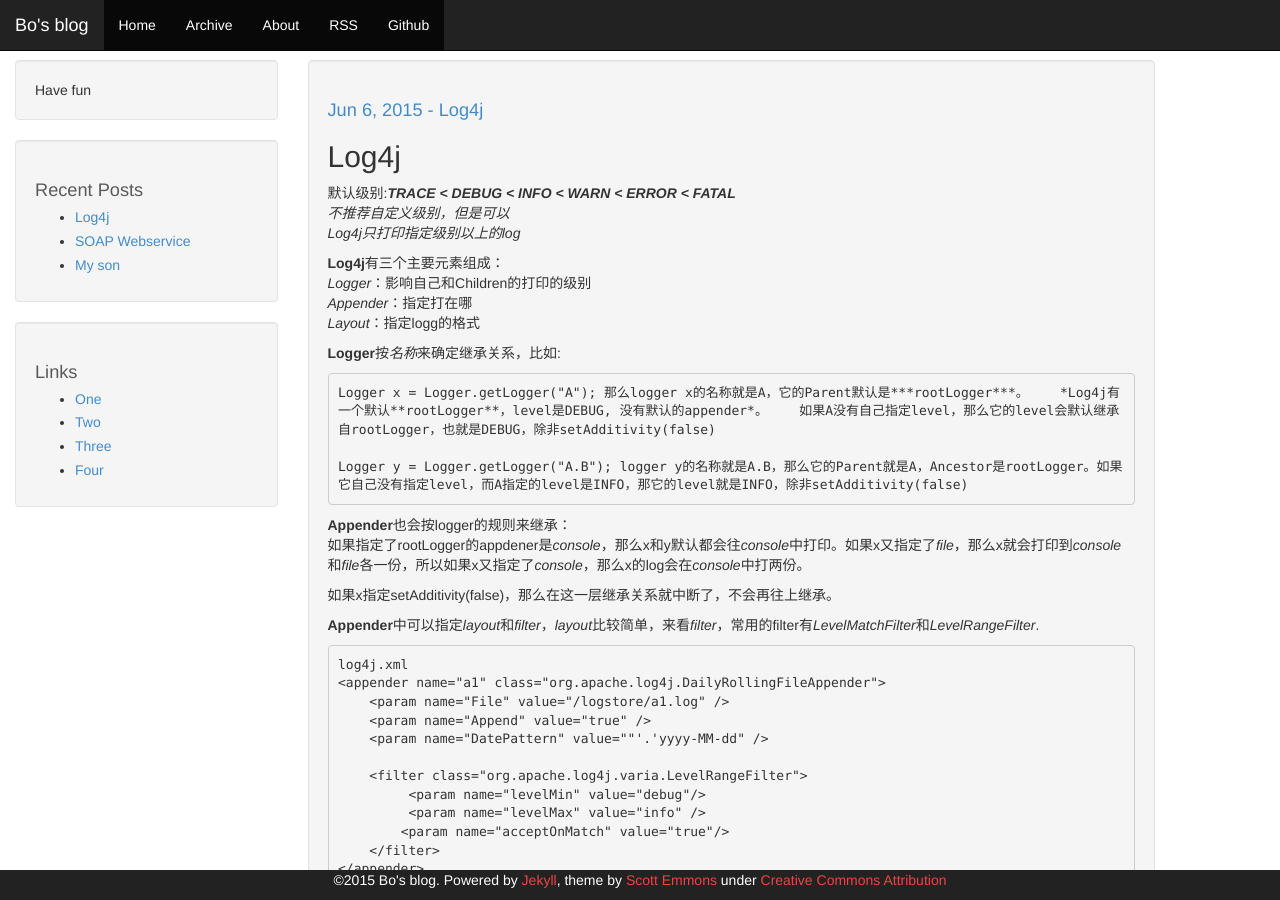
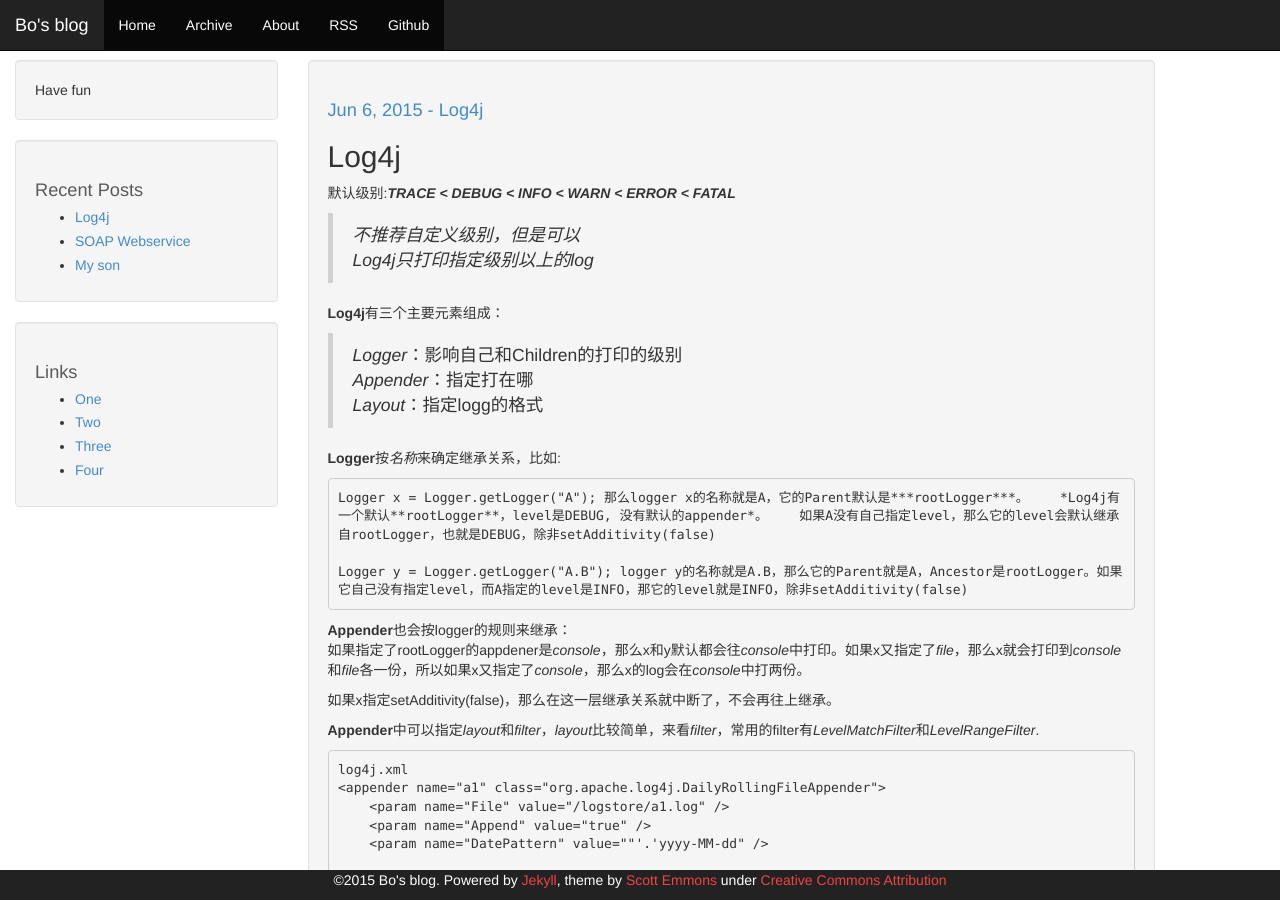
Before and after one commit to fungbo/fungbo.github.io, a Jekyll site: the page built from _posts/2015-06-06-log4j.md, in a window 1280 px wide and 900 px high. Built offline with Jekyll 4.4.1, drawn with Linux system fonts in a browser that asks for light colours; Markdown is read by kramdown in place of the engine named in the settings.

Commit message:
Change log4j format

```diff
--- a/_posts/2015-06-06-log4j.md
+++ b/_posts/2015-06-06-log4j.md
@@ -7,14 +7,14 @@ comments: false
 
 ##Log4j
 默认级别:***TRACE < DEBUG < INFO < WARN < ERROR < FATAL***
-*不推荐自定义级别，但是可以*
-*Log4j只打印指定级别以上的log*
+>*不推荐自定义级别，但是可以*
+>*Log4j只打印指定级别以上的log*
 
 
 **Log4j**有三个主要元素组成：
-*Logger*：影响自己和Children的打印的级别
-*Appender*：指定打在哪
-*Layout*：指定logg的格式
+>*Logger*：影响自己和Children的打印的级别
+>*Appender*：指定打在哪
+>*Layout*：指定logg的格式
 
 **Logger**按*名称*来确定继承关系，比如:
 
@@ -71,8 +71,8 @@ logger y的名称就是A.B，那么它的Parent就是A，Ancestor是rootLogger
 **a2**是一个***LevelMatchFilter***类型的*filter*。意思是，如果请求的log level是warn的话，如果acceptOnMatch是true，一定会被打印，如果acceptOnMatch是false，一定不会打印。如果不是warn，会由后续的filter来决定。例如请求打印error的log，由于不是warn，由后续的filter决定。在filter chain中还有一个***DenyALlFilter***类型的filter，所以一定不会打印，也就是a2.log文件中一定会记录warn的log。
 
 **a1**和**a2**的Appender都是**DailyRollingFileAppender**，还可以指定其他类型:
-**ConsoleAppender**：控制台
-**FileAppender**：文件
-**DailyRollingFileAppender**：每天产生一个日志文件
-**RollingFileAppender**：文件大小到达指定尺寸的时候产生一个新的文件
-**WriterAppender**：将日志信息以流格式发送到任意指定的地方
+>**ConsoleAppender**：控制台
+>**FileAppender**：文件
+>**DailyRollingFileAppender**：每天产生一个日志文件
+>**RollingFileAppender**：文件大小到达指定尺寸的时候产生一个新的文件
+>**WriterAppender**：将日志信息以流格式发送到任意指定的地方
```
